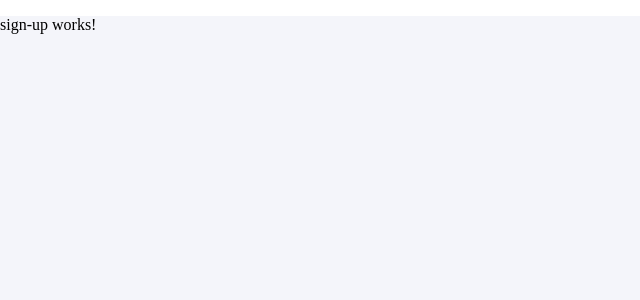
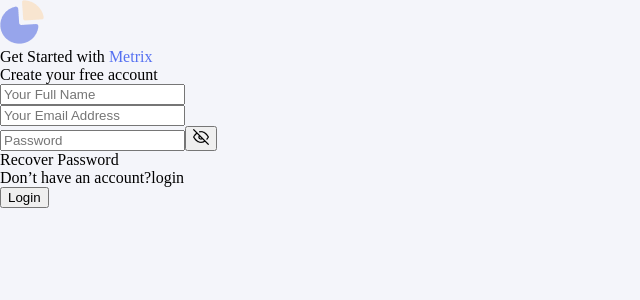
Before and after one commit to Yacineos/inventoryManager, an Angular app in the folder my-app/: page /auth/signUp in a window 1280 px wide. Shown: the top 300 px of the page, without its empty margins (0-640 px from the left). Built offline with nearby package versions, Linux system fonts and the light colour scheme.

Commit message:
the routing between the signup and login works
I added the ngIf to display either login or signup , I also fixed the password always inital value to be true

```diff
--- a/my-app/src/app/auth/auth.component.html
+++ b/my-app/src/app/auth/auth.component.html
@@ -1,7 +1,7 @@
 <nav id="nav"><a id="logo" [routerLink]=""><img src="../../assets/images/Graph.png" alt="inventory manager"></a></nav>
 <main>
     <div id="whiteContainer">
-        <app-login></app-login>
-    <!--<app-sign-up></app-sign-up> -->
+        <app-login *ngIf="showLogin" (toggleSignup)="toggleSignup()"></app-login>
+        <app-sign-up *ngIf="showSignUp" (toggleLogin)="toggleLogin()"></app-sign-up>
     </div>
 </main>
--- a/my-app/src/app/auth/auth.component.ts
+++ b/my-app/src/app/auth/auth.component.ts
@@ -5,5 +5,15 @@ import { Component } from '@angular/core';
   styleUrls: ['./auth.component.css']
 })
 export class AuthComponent {
+  showLogin = true;
+  showSignUp = false;
 
+  toggleSignup() {
+    this.showLogin = false;
+    this.showSignUp = true;
+  }
+  toggleLogin(){
+    this.showLogin = true;
+    this.showSignUp = false;
+  }
 }
--- a/my-app/src/app/auth/login/login.component.html
+++ b/my-app/src/app/auth/login/login.component.html
@@ -1,14 +1,33 @@
 <div id="container">
-    <div class="content"><img src="../../assets/images/Graph.png" alt="inventory manager">
-    </div>
-    <div class="content" >Welcome back!</div>
-    <div class="content">Login to your account</div>
-    <div class="content"><input type="email" placeholder="Email Address"></div>
-    <div class="content">
-        <input type="text" *ngIf="showPassword" [(ngModel)]="password" name="password" placeholder="Password">
-        <input type="password" *ngIf="!showPassword" [(ngModel)]="password" name="password" placeholder="Password">
-        <button (click)="showPassword = !showPassword"> <img src="../../../assets/images/showHidePassword.png" alt=""></button></div>
-    <div class="content">Recover Password</div>
-    <div class="content">Don’t have an account?<a routerLink="auth/signUp"> Sign Up</a></div>
-    <div class="content"><button>Login</button></div>
+  <div class="content">
+    <img src="../../assets/images/Graph.png" alt="inventory manager" />
+  </div>
+  <div class="content">Welcome back!</div>
+  <div class="content">Login to your account</div>
+  <div class="content"><input type="email" placeholder="Email Address" /></div>
+  <div class="content">
+    <input
+      type="text"
+      *ngIf="showPassword"
+      [(ngModel)]="password"
+      name="password"
+      placeholder="Password"
+    />
+    <input
+      type="password"
+      *ngIf="!showPassword"
+      [(ngModel)]="password"
+      name="password"
+      placeholder="Password"
+    />
+
+    <button (click)="showPassword = !showPassword">
+      <img src="../../../assets/images/showHidePassword.png" alt="" />
+    </button>
+  </div>
+  <div class="content">Recover Password</div>
+  <div class="content">
+    Don’t have an account?<a (click)="toggleSignup.emit()"> Sign Up</a>
+  </div>
+  <div class="content"><button>Login</button></div>
 </div>
--- a/my-app/src/app/auth/login/login.component.ts
+++ b/my-app/src/app/auth/login/login.component.ts
@@ -1,5 +1,5 @@
-import { Component } from '@angular/core';
-import { NgModel } from '@angular/forms';
+import { Component, EventEmitter, Output } from '@angular/core';
+import { FormControl, NgModel } from '@angular/forms';
 @Component({
   selector: 'app-login',
   templateUrl: './login.component.html',
@@ -7,5 +7,11 @@ import { NgModel } from '@angular/forms';
 })
 export class LoginComponent {
   showPassword: boolean = false;
-  password: boolean = false;
+  password: string = '';
+  @Output() toggleSignup = new EventEmitter();
+
+  ngOnInit() {
+    // Clear the password field when the component is initialized
+    this.password = '';
+  }
 }
--- a/my-app/src/app/auth/sign-up/sign-up.component.html
+++ b/my-app/src/app/auth/sign-up/sign-up.component.html
@@ -1 +1,15 @@
-<p>sign-up works!</p>
+<div id="container">
+    <div class="content"><img src="../../assets/images/Graph.png" alt="inventory manager">
+    </div>
+    <div class="content" >Get Started with <span style="color: #5570F1;">Metrix</span></div>
+    <div class="content">Create your free account</div>
+    <div class="content"><input type="text" name="userName" placeholder="Your Full Name"></div>
+    <div class="content"><input type="email" placeholder="Your Email Address"></div>
+    <div class="content">
+        <input type="text" *ngIf="showPassword" [(ngModel)]="password" name="password" placeholder="Password"  autocomplete="off">
+        <input type="password" *ngIf="!showPassword" [(ngModel)]="password" name="password" placeholder="Password"  autocomplete="off">
+        <button (click)="showPassword = !showPassword"> <img src="../../../assets/images/showHidePassword.png" alt=""></button></div>
+    <div class="content">Recover Password</div>
+    <div class="content">Don’t have an account?<a (click)="toggleLogin.emit()">login</a></div>
+    <div class="content"><button>Login</button></div>
+</div>
--- a/my-app/src/app/auth/sign-up/sign-up.component.ts
+++ b/my-app/src/app/auth/sign-up/sign-up.component.ts
@@ -1,4 +1,4 @@
-import { Component } from '@angular/core';
+import { Component, EventEmitter, Output } from '@angular/core';
 
 @Component({
   selector: 'app-sign-up',
@@ -6,5 +6,11 @@ import { Component } from '@angular/core';
   styleUrls: ['./sign-up.component.css']
 })
 export class SignUpComponent {
-
+  showPassword: boolean = false;
+  password: string = '';
+  @Output() toggleLogin = new EventEmitter();
+  ngOnInit() {
+    // Clear the password field when the component is initialized
+    this.password = '';
+  }
 }
```
Also changed, not shown: 1 other file (tests, documents, lock files or other folders).
